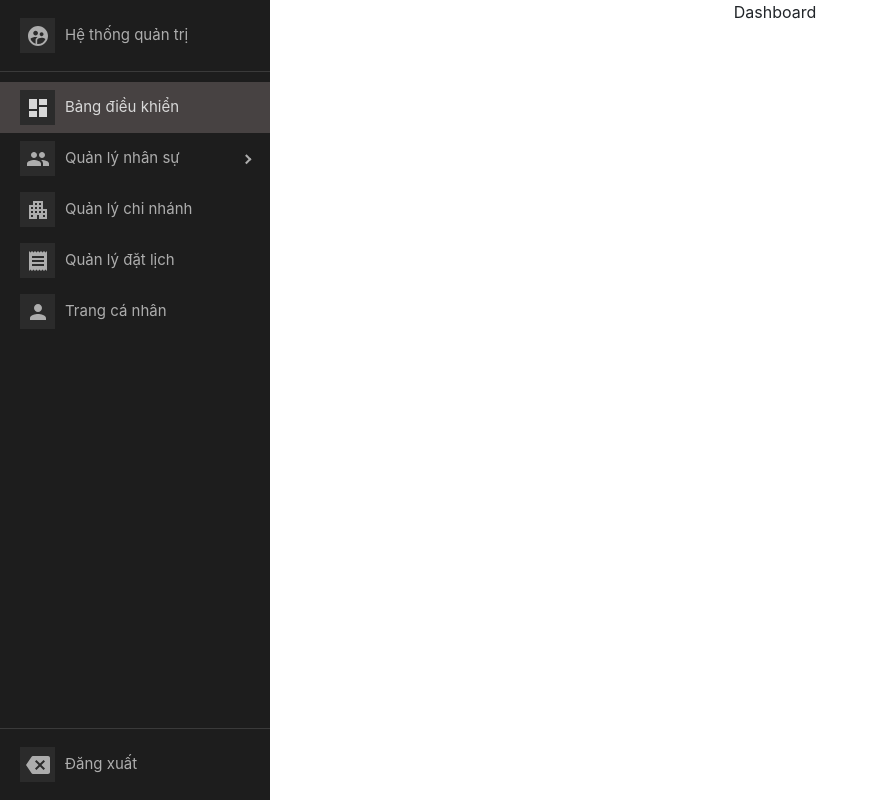
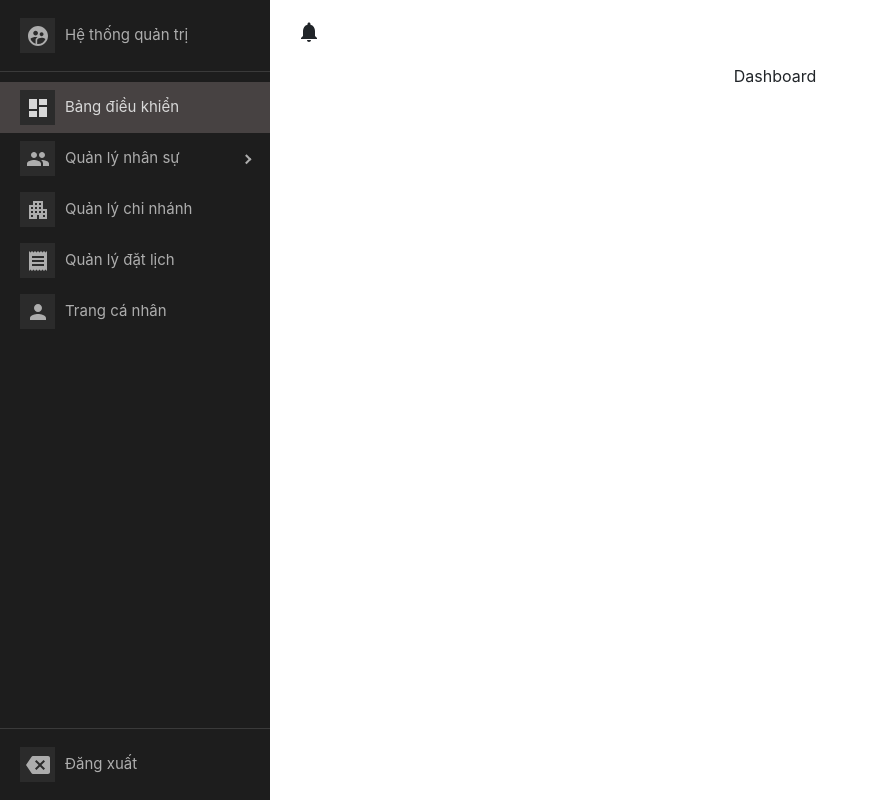
Before and after one commit to c4phesua/manager-web-app, a React (Create React App) app: page / in a window 1280 px wide. Shown: the whole page, without its empty margins (0-879 px from the left). Built offline with nearby package versions, Linux system fonts and the light colour scheme; sample sign-in values are in the browser's storage.

Commit message:
try toolbar

```diff
--- /dev/null
+++ b/src/app/component/TopNavBar.jsx
@@ -0,0 +1,15 @@
+import { IconButton, Toolbar } from '@material-ui/core';
+import { Notifications } from '@material-ui/icons'
+import React from 'react';
+
+const TopNavBar = (props) => {
+  return (
+    <Toolbar>
+      <IconButton color={"inherit"} size={"small"}>
+        <Notifications />
+      </IconButton>
+    </Toolbar>
+  );
+}
+
+export default TopNavBar;
--- a/src/app/routes/AuthorizedRoute.jsx
+++ b/src/app/routes/AuthorizedRoute.jsx
@@ -2,6 +2,7 @@ import { Container } from '@material-ui/core';
 import React from 'react'
 import { Redirect, Route } from 'react-router-dom'
 import LeftSideBar from '../component/LeftSideBar';
+import TopNavBar from '../component/TopNavBar';
 import MAuth from '../model/MAuth';
 import Error from '../page/Error';
 import { MESSAGE, ROLE, STATUS } from '../util/Constant';
@@ -18,9 +19,12 @@ const AuthorizedRoute = ({ component: Component, role = ROLE.COMMON_AUTHENTICATE
     return (
       <div className='d-flex'>
         <LeftSideBar user={user} />
-        <Container maxWidth="xl">
-          <Component {...props} user={user} />
-        </Container>
+        <div className='flex-grow-1'>
+          <TopNavBar />
+          <Container maxWidth={false}>
+            <Component {...props} user={user} />
+          </Container>
+        </div>
       </div>
     );
   };
```
